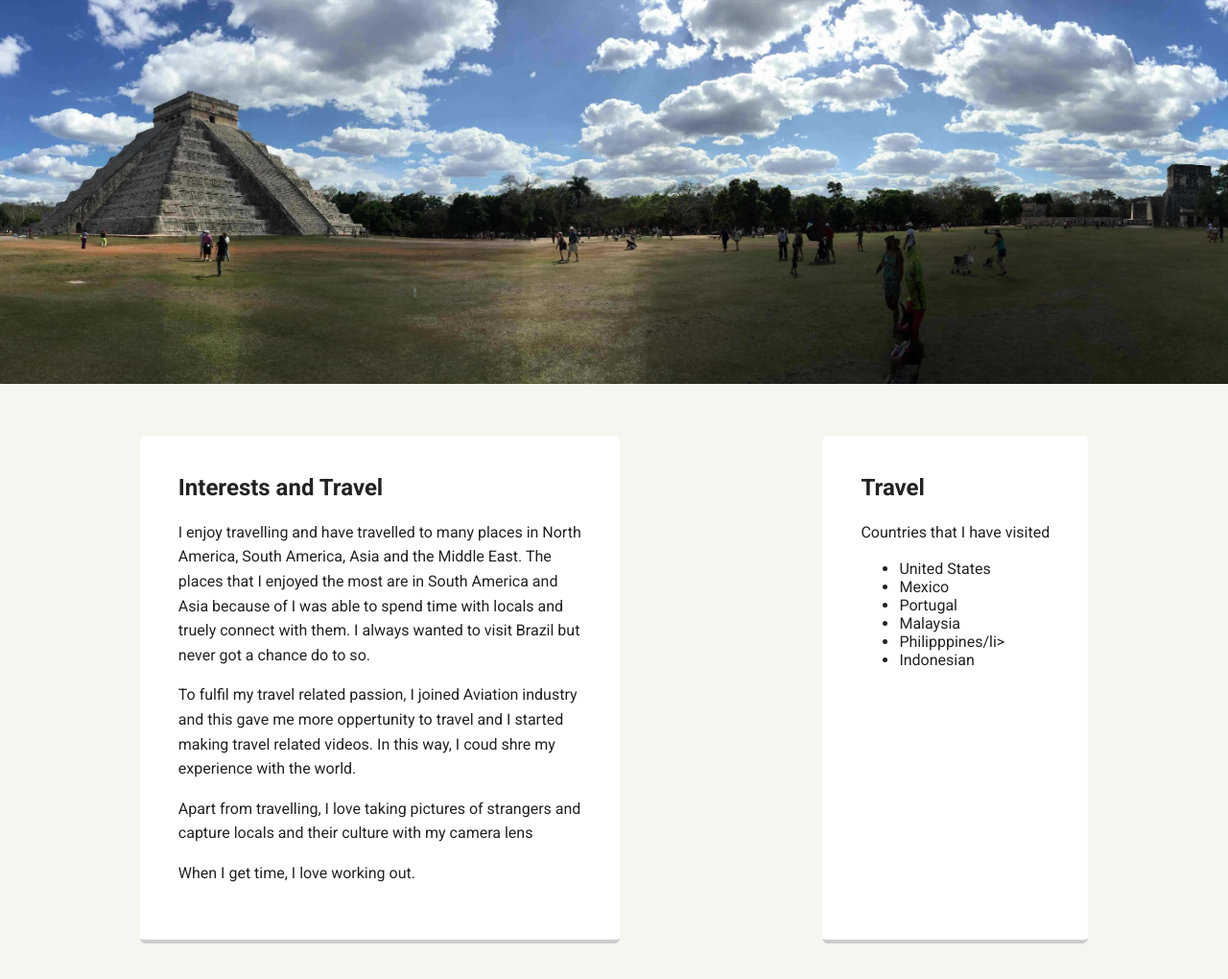
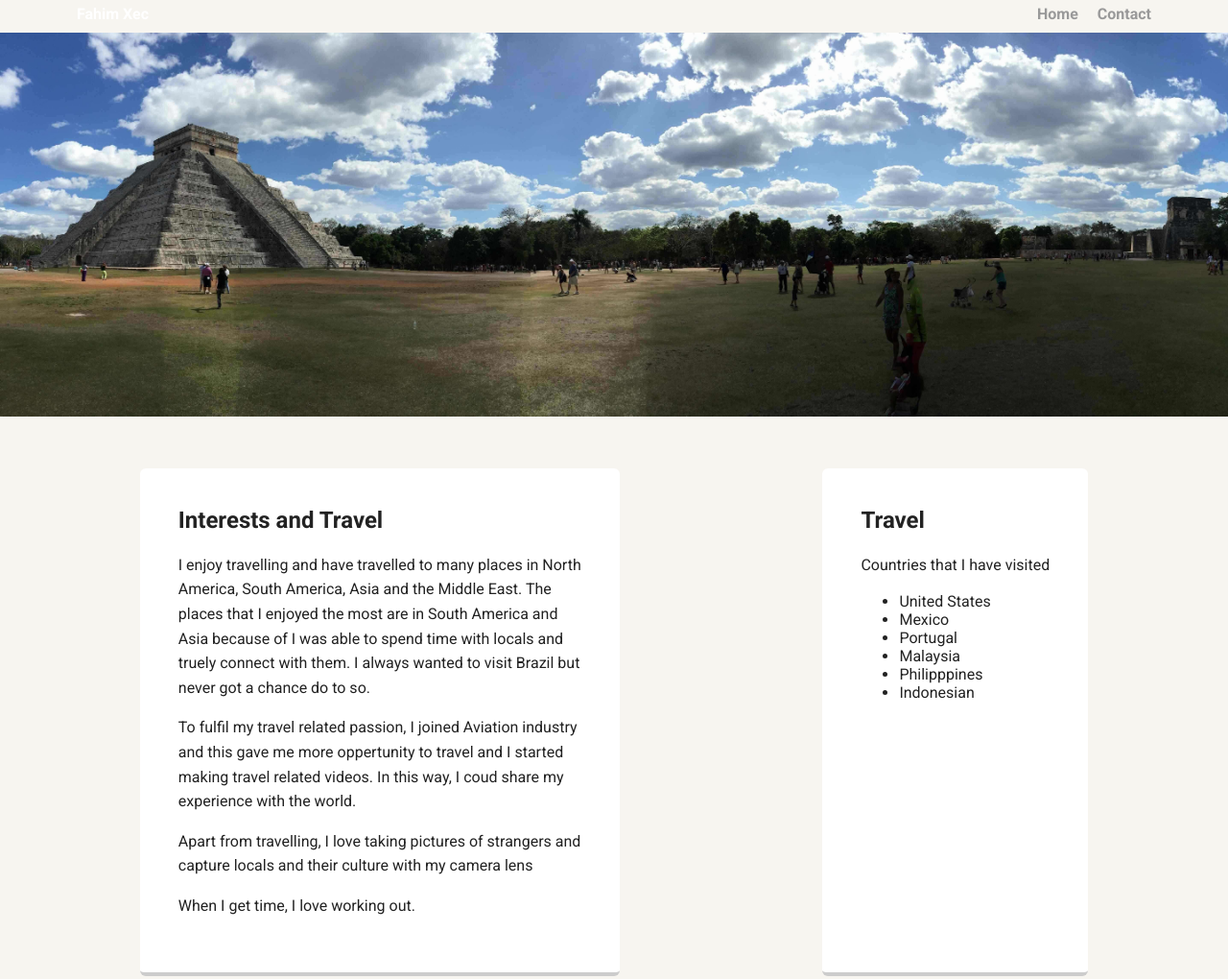
Before and after one commit to FAXec/P1_Techdegree_project, a plain HTML site: page portfolio_update_v1/portfolio_update_v1/interests.html in a window 1280 px wide. Shown: the top 1020 px of the page at 96% size. Drawn offline with Linux system fonts and the light colour scheme; a web font is replaced by a local one.

Commit message:
Made changes referring feedback

```diff
--- a/portfolio_update_v1/portfolio_update_v1/interests.html
+++ b/portfolio_update_v1/portfolio_update_v1/interests.html
@@ -9,15 +9,21 @@
 
   <body>
 
+  <nav>
+      <ul class="nav">
+        <li class="name">Fahim Xec</li>
+        <li><a href="index.html">Home</a></li>
+        <li><a href="contact.html">Contact</a></li>
+      </ul>
+  </nav>
 
-    <div>
 
-         <img src="images/Mexico.jpg" alt="image of Chichen Itza" width="1920" height="400">
+  <img src="images/Mexico.jpg" alt="image of Chichen Itza" width="1920" height="400">
 
-    </div>
+
     <main class="flex">
 
-        <div class="card" >
+        <section class="card" >
 
         <h2>Interests and Travel</h2>
 
@@ -25,14 +31,14 @@
           <p> I enjoy travelling and have travelled to many places in North America, South America, Asia and the Middle East.
           The places that I enjoyed the most are in South America and Asia because of I was able to spend time with locals and truely connect  with them.
           I always wanted to visit Brazil but never got a chance do to so.</p>
-          <p>To fulfil my travel related passion, I joined Aviation industry and this gave me more oppertunity to travel and I started making travel related videos. In this way, I coud shre my experience with the world.
+          <p>To fulfil my travel related passion, I joined Aviation industry and this gave me more oppertunity to travel and I started making travel related videos. In this way, I coud share my experience with the world.
           <p>Apart from travelling, I love taking pictures of strangers and capture locals and their culture with my camera lens</p>
           <p>When I get time, I love working out. </p>
 
-        </div>
+          </section>
 
 
-      <div class="card">
+      <section class="card">
         <h2>Travel</h2>
         <p>Countries that I have visited </p>
         <ul>
@@ -40,10 +46,10 @@
           <li>Mexico</li>
           <li>Portugal</li>
           <li>Malaysia</li>
-          <li>Philipppines/li>
+          <li>Philipppines</li>
           <li>Indonesian</li>
         </ul>
-        </div>
+      </section>
 
     </main>
     <footer>
```
